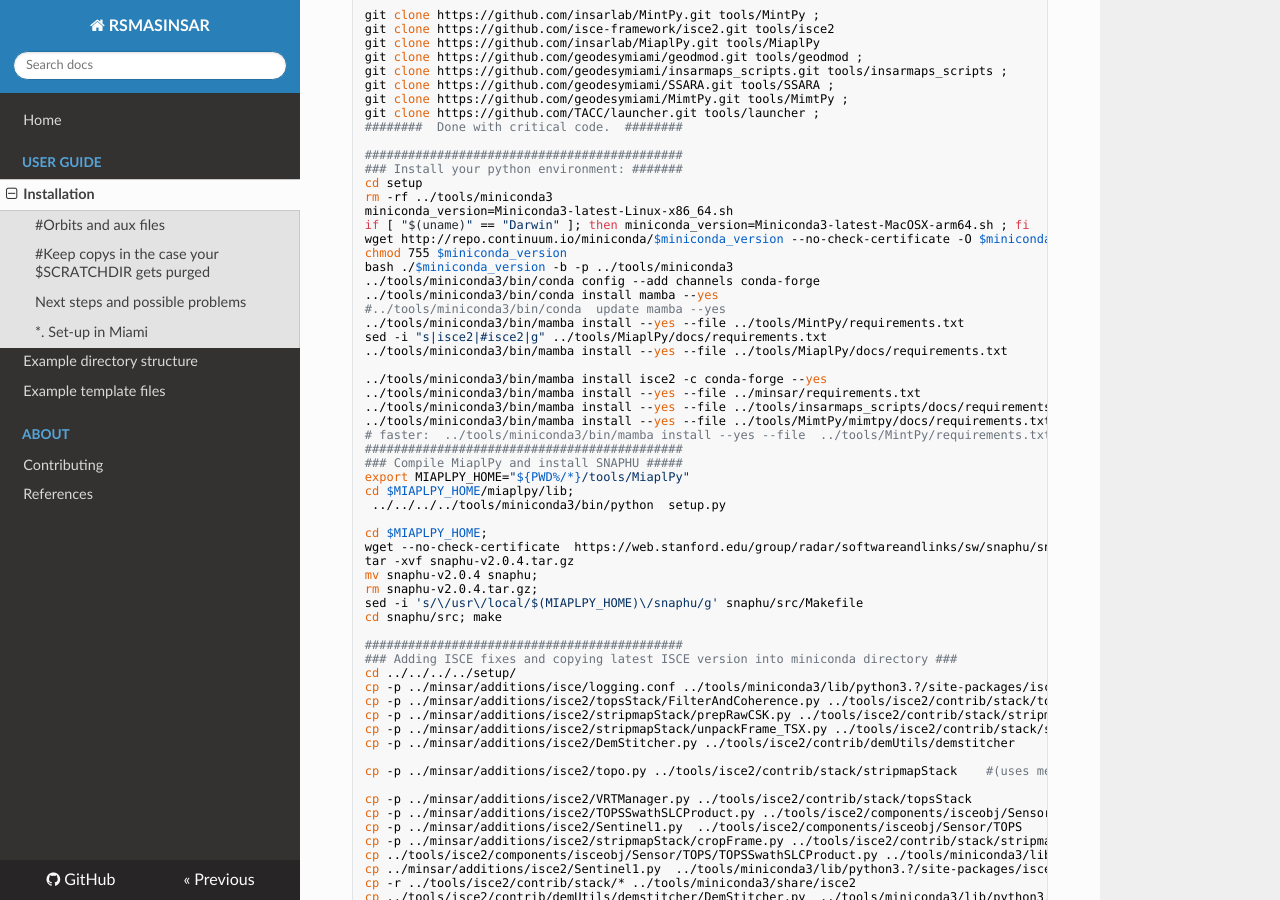
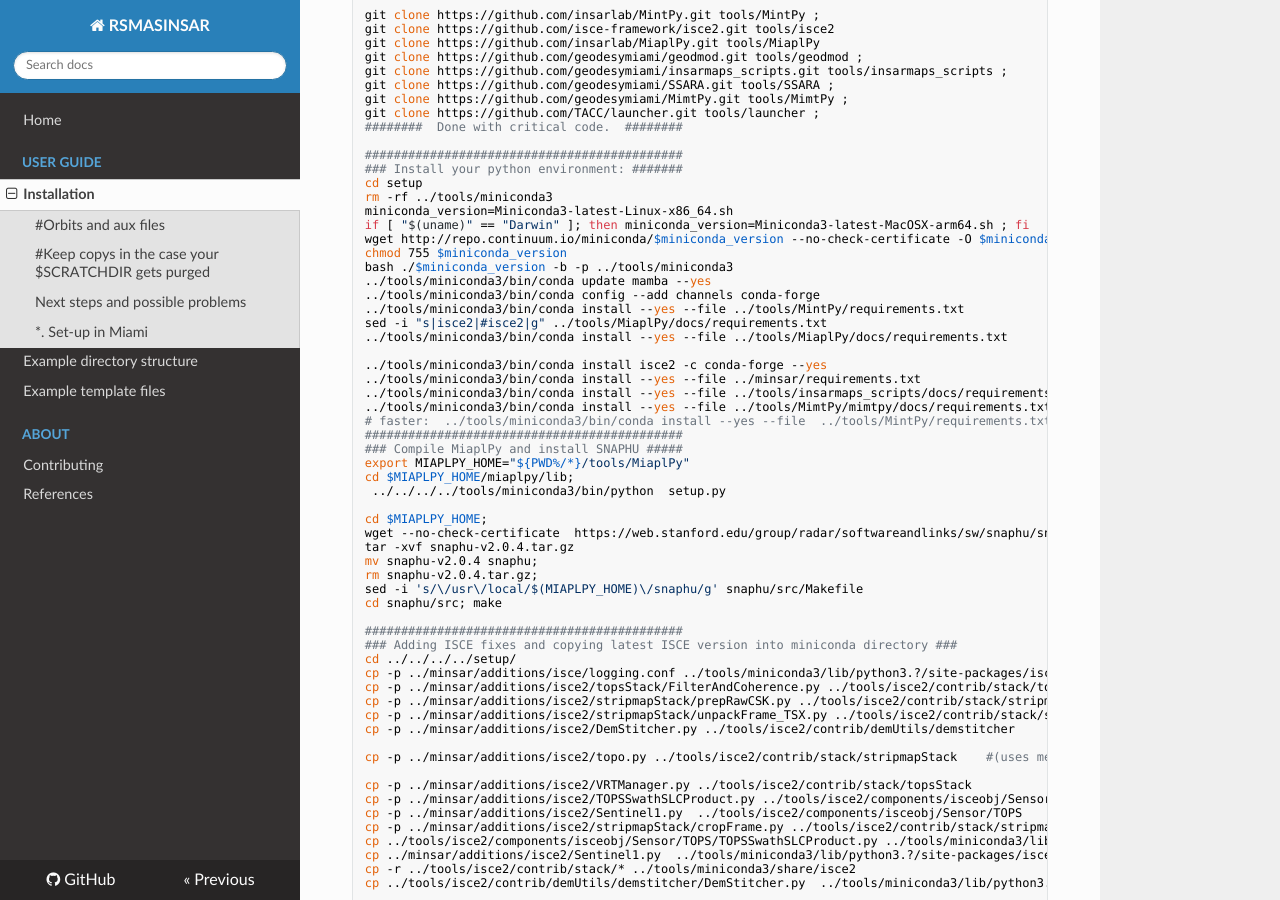
Before and after one commit to geodesymiami/rsmas_insar, an MkDocs documentation site: the page built from docs/installation.md, in a window 1280 px wide and 900 px high, scrolled down 650 px. Built offline with MkDocs 1.6.1, drawn with Linux system fonts in a browser that asks for light colours; nearby versions of some CDN libraries.

Commit message:
Update installation.md

```diff
--- a/docs/installation.md
+++ b/docs/installation.md
@@ -46,18 +46,17 @@
 wget http://repo.continuum.io/miniconda/$miniconda_version --no-check-certificate -O $miniconda_version #; if ($? != 0) exit;
 chmod 755 $miniconda_version
 bash ./$miniconda_version -b -p ../tools/miniconda3
+../tools/miniconda3/bin/conda update mamba --yes
 ../tools/miniconda3/bin/conda config --add channels conda-forge
-../tools/miniconda3/bin/conda install mamba --yes
-#../tools/miniconda3/bin/conda  update mamba --yes
-../tools/miniconda3/bin/mamba install --yes --file ../tools/MintPy/requirements.txt
+../tools/miniconda3/bin/conda install --yes --file ../tools/MintPy/requirements.txt
 sed -i "s|isce2|#isce2|g" ../tools/MiaplPy/docs/requirements.txt
-../tools/miniconda3/bin/mamba install --yes --file ../tools/MiaplPy/docs/requirements.txt
+../tools/miniconda3/bin/conda install --yes --file ../tools/MiaplPy/docs/requirements.txt
 
-../tools/miniconda3/bin/mamba install isce2 -c conda-forge --yes
-../tools/miniconda3/bin/mamba install --yes --file ../minsar/requirements.txt
-../tools/miniconda3/bin/mamba install --yes --file ../tools/insarmaps_scripts/docs/requirements.txt
-../tools/miniconda3/bin/mamba install --yes --file ../tools/MimtPy/mimtpy/docs/requirements.txt
-# faster:  ../tools/miniconda3/bin/mamba install --yes --file  ../tools/MintPy/requirements.txt  isce2 -c conda-forge (but needs the memory of a node)
+../tools/miniconda3/bin/conda install isce2 -c conda-forge --yes
+../tools/miniconda3/bin/conda install --yes --file ../minsar/requirements.txt
+../tools/miniconda3/bin/conda install --yes --file ../tools/insarmaps_scripts/docs/requirements.txt
+../tools/miniconda3/bin/conda install --yes --file ../tools/MimtPy/mimtpy/docs/requirements.txt
+# faster:  ../tools/miniconda3/bin/conda install --yes --file  ../tools/MintPy/requirements.txt  isce2 -c conda-forge (but needs the memory of a node)
 ############################################
 ### Compile MiaplPy and install SNAPHU #####
 export MIAPLPY_HOME="${PWD%/*}/tools/MiaplPy"
```
